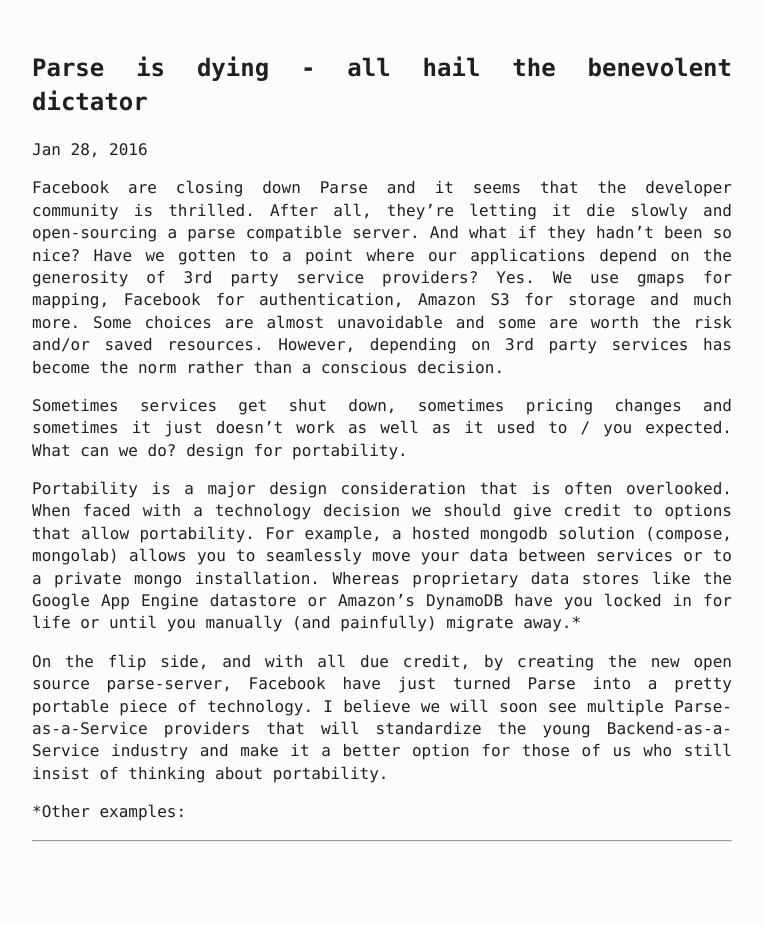
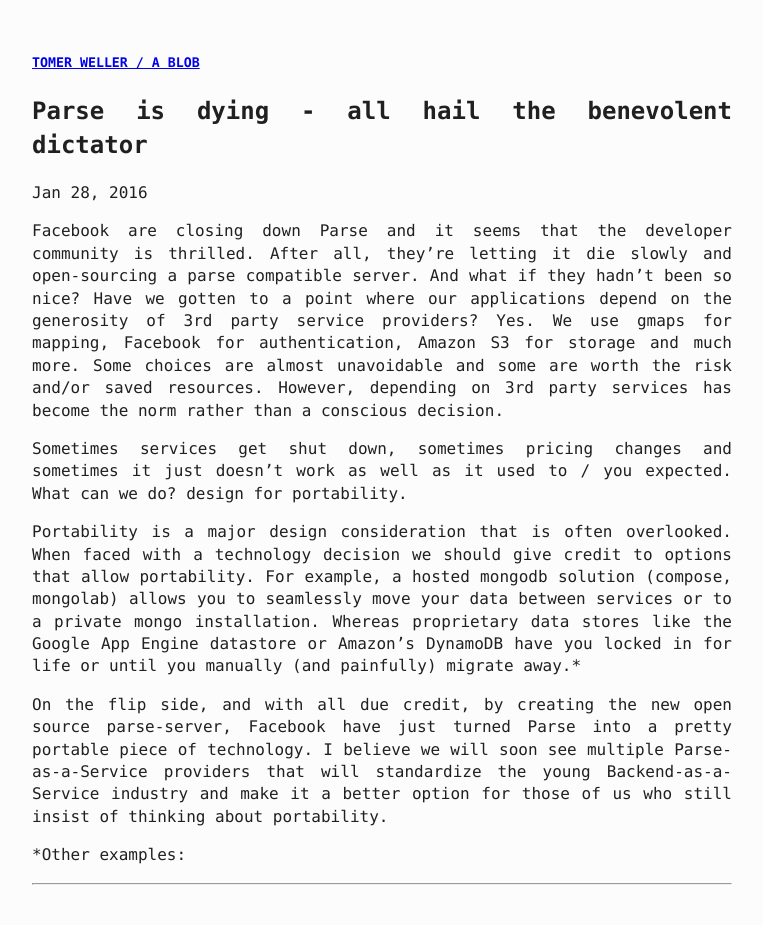
Before and after one commit to tomerweller/tomerweller.github.io, a Jekyll site: the page built from _posts/2016-01-28-parse-is-dying-all-hail-the-benevolent-dictator.markdown, in a window 1280 px wide. Shown: the whole page, without its empty margins (258-1021 px from the left). Built offline with Jekyll 4.4.1, drawn with Linux system fonts in a browser that asks for light colours; comment, search, counter and statistics services are not loaded; before the commit the page ends 900 px from its top, so only the background shows below that.

Commit message:
add home link

```diff
--- a/_layouts/post.html
+++ b/_layouts/post.html
@@ -4,6 +4,7 @@
 <article itemtype="http://schema.org/BlogPosting">
 
   <header>
+    <h5><a href={{site.url}}>TOMER WELLER / A BLOB</a></h5>
     <h1 itemprop="name headline">{{ page.title }}</h1>
     <p><time datetime="{{ page.date | date_to_xmlschema }}" itemprop="datePublished">{{ page.date | date: "%b %-d, %Y" }}</time>{% if page.author %} • <span itemprop="author" itemscope itemtype="http://schema.org/Person"><span itemprop="name">{{ page.author }}</span></span>{% endif %}</p>
   </header>
```
